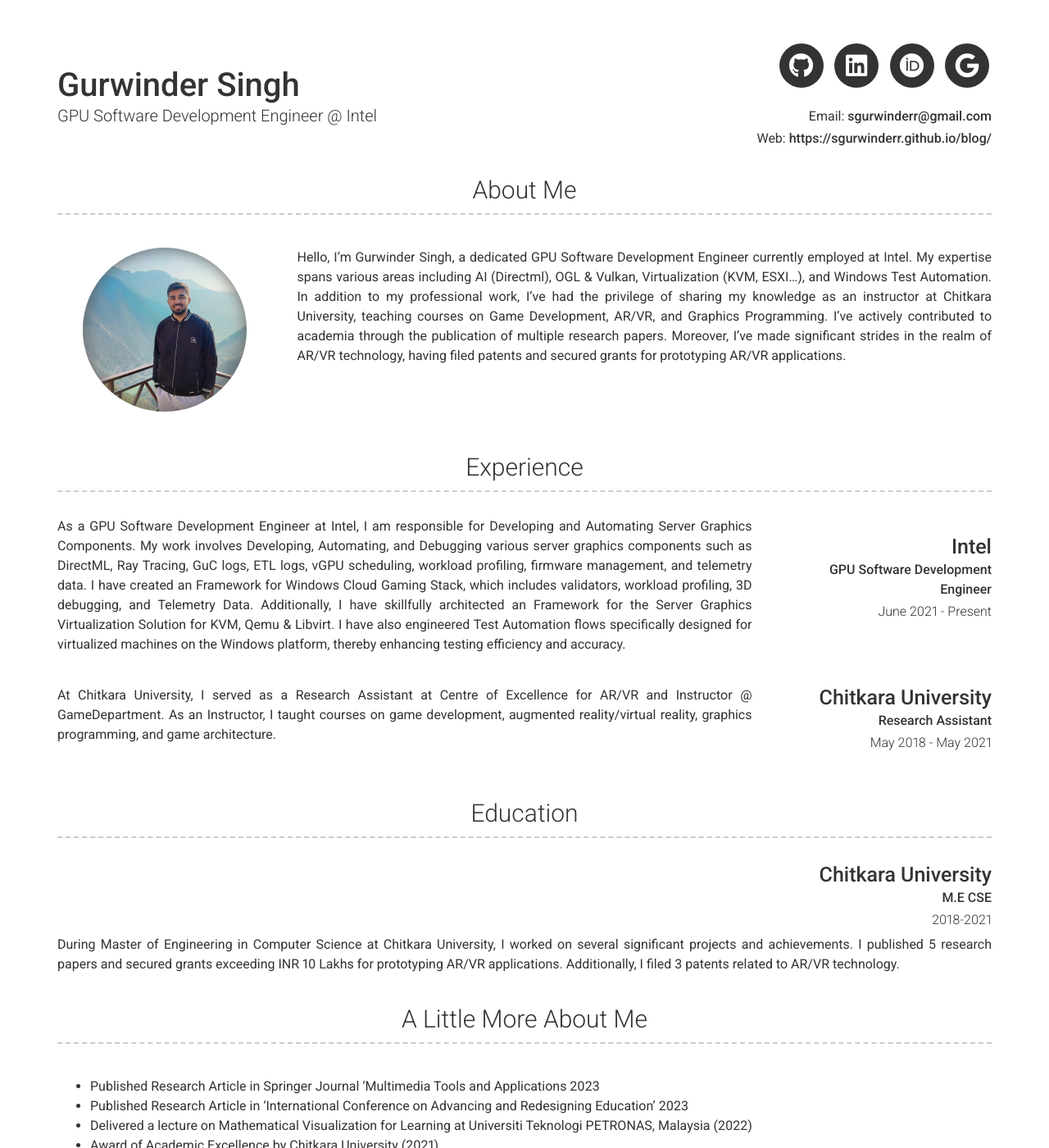
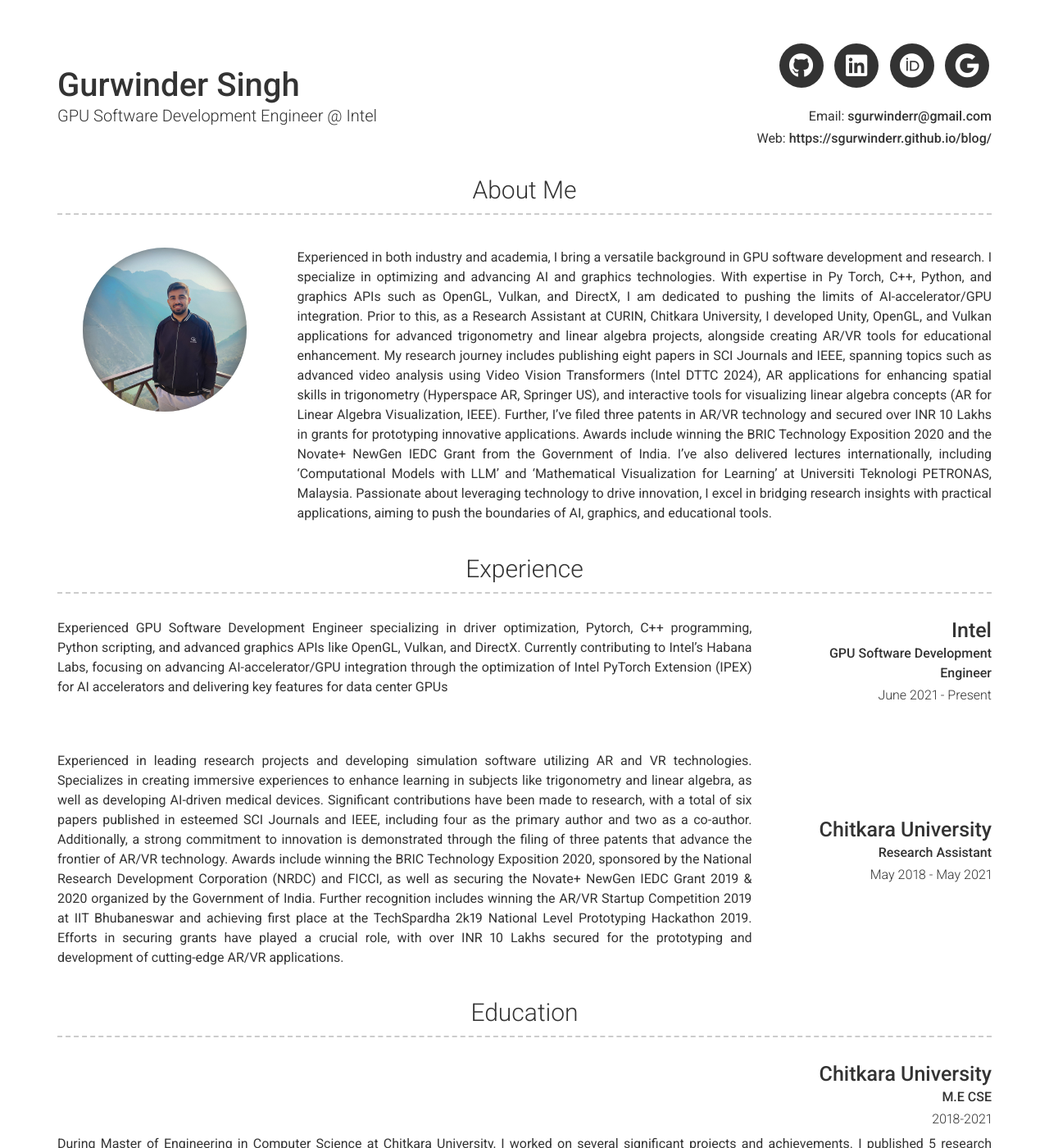
Before and after one commit to sgurwinderr/aboutme, a Jekyll site: the page built from index.md, in a window 1280 px wide and 1400 px high. Shown: the whole window at 82% size. Built offline with Jekyll 4.4.1, drawn with Linux system fonts in a browser that asks for light colours; nearby versions of some CDN libraries; some of the changed text lies outside the part shown.

Commit message:
Modified Resume

```diff
--- a/_config.yml
+++ b/_config.yml
@@ -43,11 +43,11 @@ googlescholar_username: bjywFLAAAAAJ
 # about_title: About Me (Use this to override about section title)
 about_profile_image: images/pic.jpg
 about_content: | # this will include new lines to allow paragraphs
-  Hello, I'm Gurwinder Singh, a dedicated GPU Software Development Engineer currently employed at Intel.
-  My expertise spans various areas including AI (Directml), OGL & Vulkan, Virtualization (KVM, ESXI...), and Windows Test Automation.
-  In addition to my professional work, I've had the privilege of sharing my knowledge as an instructor at Chitkara University, teaching courses on Game Development, AR/VR, and Graphics Programming.
-  I've actively contributed to academia through the publication of multiple research papers.
-  Moreover, I've made significant strides in the realm of AR/VR technology, having filed patents and secured grants for prototyping AR/VR applications.
+  Experienced in both industry and academia, I bring a versatile background in GPU software development and research. I specialize in optimizing and advancing AI and graphics technologies. With expertise in Py Torch, C++, Python, and graphics APIs such as OpenGL, Vulkan, and DirectX, I am dedicated to pushing the limits of AI-accelerator/GPU integration.
+  Prior to this, as a Research Assistant at CURIN, Chitkara University, I developed Unity, OpenGL, and Vulkan applications for advanced trigonometry and linear algebra projects, alongside creating AR/VR tools for educational enhancement.
+  My research journey includes publishing eight papers in SCI Journals and IEEE, spanning topics such as advanced video analysis using Video Vision Transformers (Intel DTTC 2024), AR applications for enhancing spatial skills in trigonometry (Hyperspace AR, Springer US), and interactive tools for visualizing linear algebra concepts (AR for Linear Algebra Visualization, IEEE).
+  Further, I've filed three patents in AR/VR technology and secured over INR 10 Lakhs in grants for prototyping innovative applications. Awards include winning the BRIC Technology Exposition 2020 and the Novate+ NewGen IEDC Grant from the Government of India. I've also delivered lectures internationally, including 'Computational Models with LLM' and 'Mathematical Visualization for Learning' at Universiti Teknologi PETRONAS, Malaysia.
+  Passionate about leveraging technology to drive innovation, I excel in bridging research insights with practical applications, aiming to push the boundaries of AI, graphics, and educational tools.
 
 content:
   - title: Experience
@@ -58,18 +58,17 @@ content:
         sub_title: GPU Software Development Engineer
         caption: June 2021 - Present
         description: | # this will include new lines to allow paragraphs
-          As a GPU Software Development Engineer at Intel, I am responsible for Developing and Automating Server Graphics Components.
-          My work involves Developing, Automating, and Debugging various server graphics components such as DirectML, Ray Tracing, GuC logs, ETL logs, vGPU scheduling, workload profiling, firmware management, and telemetry data.
-          I have created an Framework for Windows Cloud Gaming Stack, which includes validators, workload profiling, 3D debugging, and Telemetry Data.
-          Additionally, I have skillfully architected an Framework for the Server Graphics Virtualization Solution for KVM, Qemu & Libvirt.
-          I have also engineered Test Automation flows specifically designed for virtualized machines on the Windows platform, thereby enhancing testing efficiency and accuracy.
+          Experienced GPU Software Development Engineer specializing in driver optimization, Pytorch, C++ programming, Python scripting, and advanced graphics APIs like OpenGL, Vulkan, and DirectX.
+          Currently contributing to Intel's Habana Labs, focusing on advancing AI-accelerator/GPU integration through the optimization of Intel PyTorch Extension (IPEX) for AI accelerators and delivering key features for data center GPUs
       - layout: right
         title: Chitkara University
         sub_title: Research Assistant
         caption: May 2018 - May 2021
         description: | # this will include new lines to allow paragraphs
-           At Chitkara University, I served as a Research Assistant at Centre of Excellence for AR/VR and Instructor @ GameDepartment.
-           As an Instructor, I taught courses on game development, augmented reality/virtual reality, graphics programming, and game architecture.
+          Experienced in leading research projects and developing simulation software utilizing AR and VR technologies. Specializes in creating immersive experiences to enhance learning in subjects like trigonometry and linear algebra, as well as developing AI-driven medical devices.
+          Significant contributions have been made to research, with a total of six papers published in esteemed SCI Journals and IEEE, including four as the primary author and two as a co-author. Additionally, a strong commitment to innovation is demonstrated through the filing of three patents that advance the frontier of AR/VR technology.
+          Awards include winning the BRIC Technology Exposition 2020, sponsored by the National Research Development Corporation (NRDC) and FICCI, as well as securing the Novate+ NewGen IEDC Grant 2019 & 2020 organized by the Government of India. Further recognition includes winning the AR/VR Startup Competition 2019 at IIT Bhubaneswar and achieving first place at the TechSpardha 2k19 National Level Prototyping Hackathon 2019.
+          Efforts in securing grants have played a crucial role, with over INR 10 Lakhs secured for the prototyping and development of cutting-edge AR/VR applications.
 
   - title: Education
     layout: list
@@ -84,6 +83,9 @@ content:
   - title: A Little More About Me
     layout: text
     content: | # this will include new lines to allow paragraphs
+      - Published Research Article in Intel DTTC 2024 'Advanced video analysis using Video Vision Transformers for 50% increase in frame corruption detection'.
+      - Delivered Lectures at University Technology PETRONAS, Malaysia 2023 regarding ‘Computational Models with LLM'.
+      - Delivered Lectures at University Technology PETRONAS, Malaysia 2022 regarding 'Mathematical Visualization for Learning'
       - Published Research Article in Springer Journal 'Multimedia Tools and Applications 2023
       - Published Research Article in 'International Conference on Advancing and Redesigning Education' 2023
       - Delivered a lecture on Mathematical Visualization for Learning at Universiti Teknologi PETRONAS, Malaysia (2022)
```
